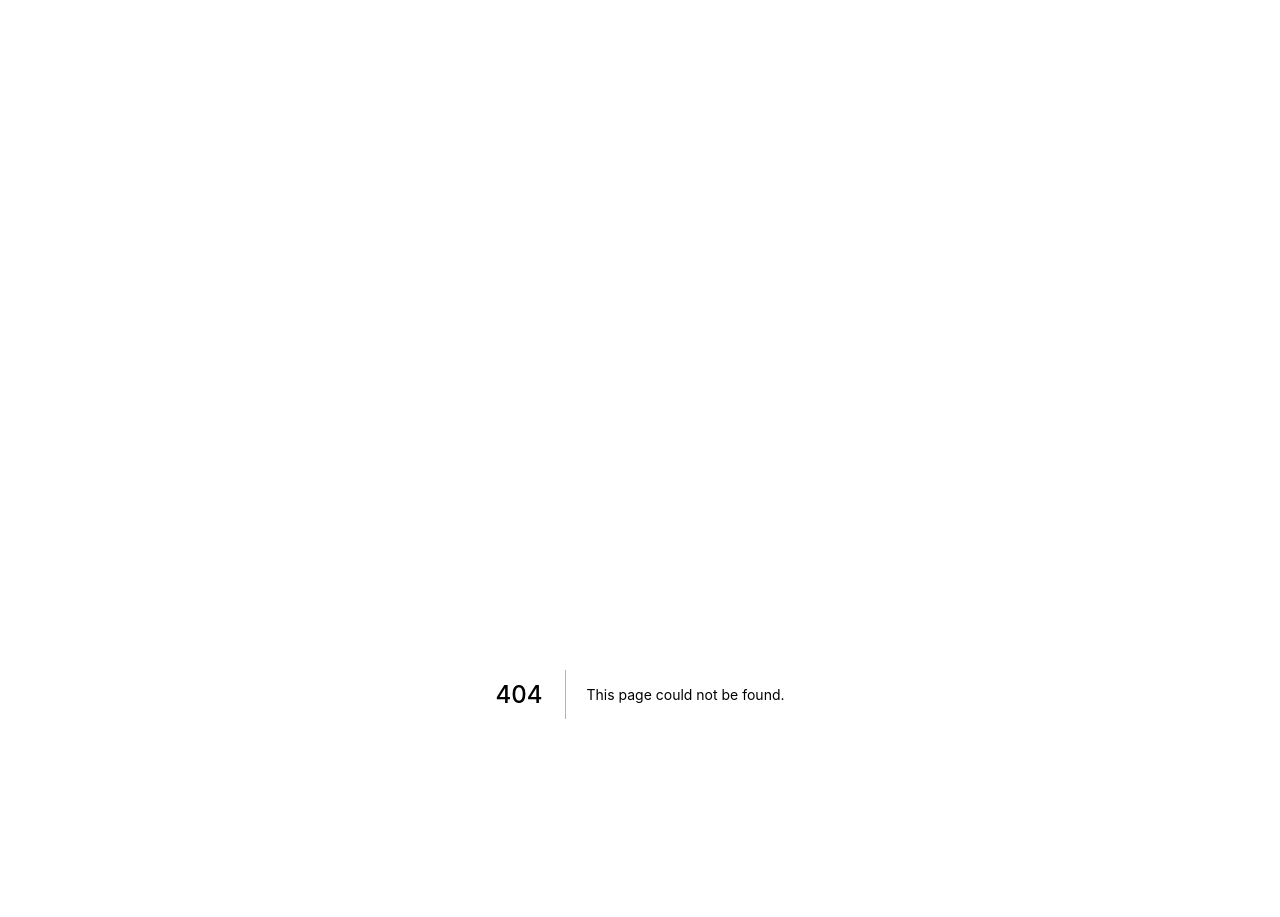
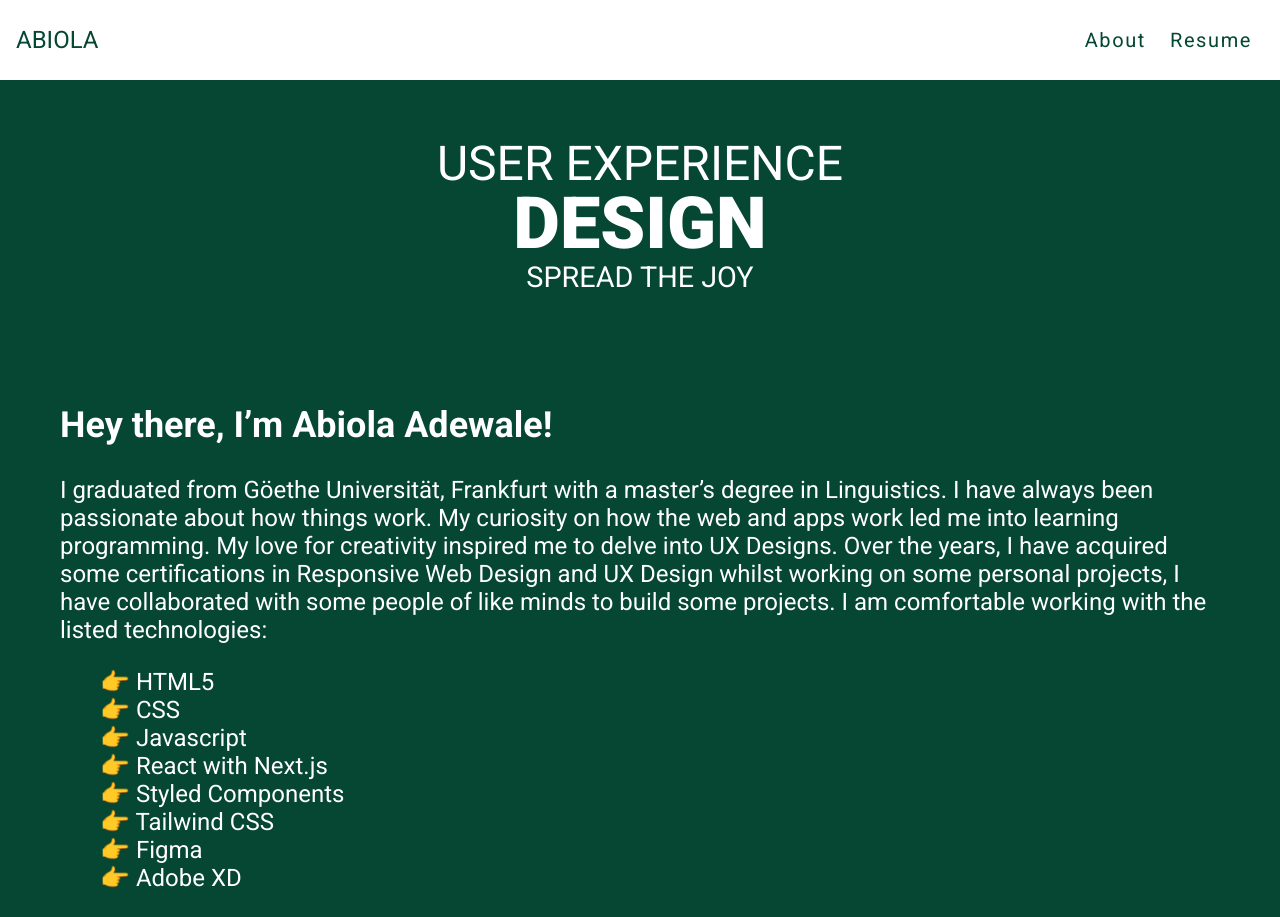
Before and after one commit to Abby-Wale/Abby-Wale.github.io, a Next.js app: page /about in a window 1280 px wide. Before the commit this address had no page. Shown: the top 917 px of the page. Built offline with nearby package versions, Linux system fonts and the light colour scheme.

Commit message:
resume added as pdf

```diff
--- a/components/CaseCard.js
+++ b/components/CaseCard.js
@@ -19,7 +19,7 @@ export default function CaseCard({ study }) {
           <p>project takes {time} weeks to finish.</p>
         </div>
         <div className="actions">
-          <Link href={"/recipes/" + slug}>
+          <Link href={"/designs/" + slug}>
             <a>check this</a>
           </Link>
         </div>
--- a/components/Layout.js
+++ b/components/Layout.js
@@ -1,8 +1,10 @@
 import Link from "next/link";
+import Navbar from "./Navigation";
 
 export default function Layout({ children }) {
   return (
     <div className="layout">
+      <Navbar />
       <header>
         <Link href="/">
           <a>
--- /dev/null
+++ b/components/Navigation.js
@@ -0,0 +1,124 @@
+import { FaBars, FaTimes } from "react-icons/fa";
+import styled from "@emotion/styled";
+import { useState } from "react";
+import Link from "next/link";
+
+function Navbar() {
+  const [showmenu, updateShowmenu] = useState(false);
+
+  return (
+    <Header>
+      <LeftNav>
+        <Link href="/" passHref>
+          <LeftAnchor onClick={() => updateShowmenu(!showmenu)}>
+            <span>ABIOLA</span>
+          </LeftAnchor>
+        </Link>
+        <button onClick={() => updateShowmenu(!showmenu)}>
+          {showmenu ? <FaTimes /> : <FaBars />}
+        </button>
+      </LeftNav>
+      <RightNav showmenu={showmenu}>
+        <Link href="/about" passHref>
+          <RightAnchor onClick={() => updateShowmenu(!showmenu)}>
+            <span>About</span>
+          </RightAnchor>
+        </Link>
+
+        {/* <Link href="/design" passHref>
+          <RightAnchor onClick={() => updateShowmenu(!showmenu)}>
+            <span>Designs</span>
+          </RightAnchor>
+        </Link> */}
+
+        <Link href="/resume" passHref>
+          <RightAnchor onClick={() => updateShowmenu(!showmenu)}>
+            <span>Resume</span>
+          </RightAnchor>
+        </Link>
+      </RightNav>
+    </Header>
+  );
+}
+
+export default Navbar;
+
+export const Header = styled.div`
+  margin: 0;
+  padding: 1rem;
+  display: flex;
+  justify-content: space-between;
+  flex-direction: column;
+  background-color: white;
+  color: #064734;
+  @media screen and (min-width: 800px) {
+    flex-direction: row;
+  }
+`;
+
+export const RightNav = styled.div`
+display: grid;
+grid-template-columns: 1fr 1fr;
+  overflow: hidden;
+  list-style-type: none;
+  height: ${({ showmenu }) => (showmenu ? "auto" : "0")};
+
+
+  @media screen and (min-width: 800px) {
+    display: flex;
+    height: auto;
+ `;
+
+export const RightAnchor = styled.a`
+  font-size: 20px;
+  letter-spacing: 0.1rem;
+  display: flex;
+  flex-direction: column;
+  justify-content: center;
+  align-items: center;
+  margin: 12px;
+  text-decoration: none;
+  cursor: pointer;
+  color: #064734;
+  @media screen and (min-width: 800px) {
+    :hover {
+      padding-left: 0;
+      border-bottom: 1px solid black;
+    }
+  }
+`;
+
+export const LeftNav = styled.div`
+  display: flex;
+  justify-content: space-between;
+  button {
+    background: transparent;
+    border-color: transparent;
+  }
+  @media screen and (min-width: 800px) {
+    justify-content: flex-end;
+    button {
+      display: none;
+    }
+  }
+`;
+
+export const LeftAnchor = styled.a`
+  color: #000;
+  margin-right: auto;
+  text-decoration: none;
+  cursor: pointer;
+  color: #064734;
+  // span {
+  //   visibility: hidden;
+  // }
+  @media screen and (min-width: 800px) {
+    display: flex;
+    flex-direction: column;
+    justify-content: center;
+    align-items: center;
+    span {
+      visibility: visible;
+    }
+  }
+`;
--- /dev/null
+++ b/pages/about.js
@@ -0,0 +1,52 @@
+import styled from "@emotion/styled";
+
+const AboutPage = () => {
+  return (
+    <Main>
+      <h2>Hey there, I’m Abiola Adewale! </h2>
+      <Section>
+        <p>
+          I graduated from Göethe Universität, Frankfurt with a master’s degree
+          in Linguistics. I have always been passionate about how things work.
+          My curiosity on how the web and apps work led me into learning
+          programming. My love for creativity inspired me to delve into UX
+          Designs. Over the years, I have acquired some certifications in
+          Responsive Web Design and UX Design whilst working on some personal
+          projects, I have collaborated with some people of like minds to build
+          some projects. I am comfortable working with the listed technologies:
+          <ul>
+            <li>👉 HTML5</li>
+            <li>👉 CSS</li>
+            <li>👉 Javascript</li>
+            <li>👉 React with Next.js</li>
+            <li>👉 Styled Components</li>
+            <li>👉 Tailwind CSS</li>
+            <li>👉 Figma</li>
+            <li>👉 Adobe XD</li>
+          </ul>
+          Other than spending time on computer, I also enjoy playing console
+          games like football and some adventures. I am a scrabble expert. When
+          I don't go for a walk in the evening, I ride my bike or spend time
+          time chilling with friends.
+        </p>
+      </Section>
+    </Main>
+  );
+};
+
+export default AboutPage;
+
+export const Main = styled.div`
+  background-color: #064734;
+  color: #fff;
+
+  @media screen and (min-width: 800px) {
+  }
+`;
+export const Section = styled.div`
+  ul {
+    list-style-type: none;
+  }
+  @media screen and (min-width: 800px) {
+  }
+`;
--- a/pages/recipes/[slug].js
+++ b/pages/designs/[slug].js
@@ -1,6 +1,7 @@
 import { createClient } from "contentful";
 import { documentToReactComponents } from "@contentful/rich-text-react-renderer";
 import Image from "next/image";
+import Preview from "preview-office-docs";
 
 const client = createClient({
   space: process.env.CONTENTFUL_SPACE_ID,
```
Also changed, not shown: components/Navbar.js (added, +133 -0 lines), package.json (+5 -2 lines), pages/resume.js (added, +24 -0 lines), 2 other files (tests, documents, lock files or other folders).
